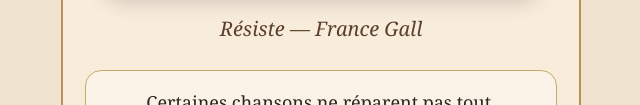
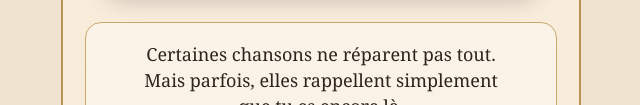
Before and after one commit to pauline1721/qrtest, a plain HTML site: page index.html in a window 1280 px wide. Shown: the part 1204-1309 px from the top of the page, without its empty margins (319-959 px from the left). Drawn offline with Linux system fonts and the light colour scheme.

Commit message:
Update index.html

```diff
--- a/index.html
+++ b/index.html
@@ -158,10 +158,6 @@
     </iframe>
   </div>
 
-  <div class="song">
-    Résiste — France Gall
-  </div>
-
   <div class="quote">
     Certaines chansons ne réparent pas tout.<br>
     Mais parfois, elles rappellent simplement<br>
```
